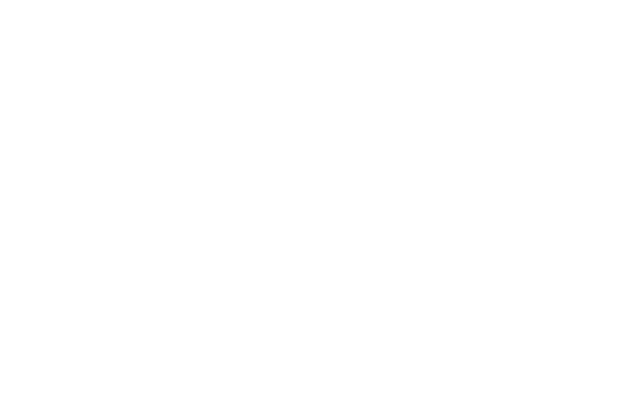
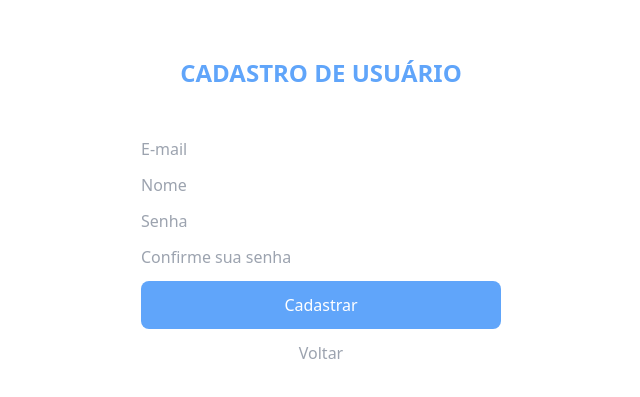
Before and after one commit to eliveltonsf/todo-list-react, a React (Vite) app: page /cadastro in a window 1280 px wide. Before the commit this address had no page. Shown: the part 183-580 px from the top of the page, without its empty margins (319-959 px from the left). Built offline with nearby package versions, Linux system fonts and the light colour scheme.

Commit message:
feat: atualizaçao da tela de cadastro

```diff
--- /dev/null
+++ b/src/components/Input.tsx
@@ -0,0 +1,21 @@
+export const TextInput = () => {
+  // const { placeholderText, register, name, type, value, errorsLabel, ...rest } =
+  //   props;
+
+  return (
+    <div className="w-full">
+      <div
+        className={`w-full h-auto rounded-lg bg-white focus:accent-transparent relative`}
+      >
+        <input
+          // type={visiblePassword ? "text" : type}
+          placeholder=""
+          // {...register(name)}
+          className={`rounded-lg py-3 px-6 focus:accent-transparent w-full h-auto placeholder-shown:capitalize placeholder-shown:text-gray-regular placeholder:text-14`}
+          value=""
+          defaultValue=""
+        />
+      </div>
+    </div>
+  );
+};
--- /dev/null
+++ b/src/pages/registerUser.tsx
@@ -0,0 +1,51 @@
+import { Link } from "react-router-dom";
+
+export default function SingUp() {
+  return (
+    <main className="flex flex-1 justify-center items-center w-full h-svh m-auto">
+      <div className="flex flex-col justify-center items-center w-96 h-full">
+        <div className="flex flex-col items-center justify-center mb-9 w-full">
+          <h1 className="text-2xl uppercase font-bold text-blue-400 text-center">
+            Cadastro de Usuário
+          </h1>
+        </div>
+        <form className="p-3 flex flex-col gap-3 w-full" autoComplete="off">
+          <input
+            type="email"
+            name="email"
+            placeholder="E-mail"
+            autoComplete="off"
+          />
+
+          <input
+            type="name"
+            name="name"
+            placeholder="Nome"
+            autoComplete="off"
+          />
+
+          <input
+            type="password"
+            name="password"
+            placeholder="Senha"
+            autoComplete="off"
+          />
+
+          <input
+            type="password"
+            name="confirmPassword"
+            placeholder="Confirme sua senha"
+            autoComplete="off"
+          />
+
+          <button className="flex justify-center items-center outline-none border-none h-auto py-3 px-6 bg-blue-400 text-white rounded-lg w-full focus:outline-none">
+            Cadastrar
+          </button>
+          <Link to="/" className="text-gray-400 text-center">
+            Voltar
+          </Link>
+        </form>
+      </div>
+    </main>
+  );
+}
--- a/src/pages/teste.tsx
+++ /dev/null
@@ -1,7 +0,0 @@
-export default function Teste() {
-  return (
-    <main className="bg-red-500">
-      <h1>Teste</h1>
-    </main>
-  );
-}
--- a/src/router/app.routes.tsx
+++ b/src/router/app.routes.tsx
@@ -1,10 +1,10 @@
 import { Route, Routes } from "react-router-dom";
 import Home from "../pages/home";
+import RegisterUser from "../pages/registerUser";
 
-const AppRoutes = () => (
+export const AppRoutes = () => (
   <Routes>
     <Route path="/" element={<Home />} />
+    <Route path="/cadastro" element={<RegisterUser />} />
   </Routes>
 );
-
-export default AppRoutes;
--- a/src/router/index.tsx
+++ b/src/router/index.tsx
@@ -1,11 +1,11 @@
 import { BrowserRouter } from "react-router-dom";
 
-import App from "./app.routes";
+import { AppRoutes } from "./app.routes";
 
 const Router = () => {
   return (
     <BrowserRouter>
-      <App />
+      <AppRoutes />
     </BrowserRouter>
   );
 };
```
